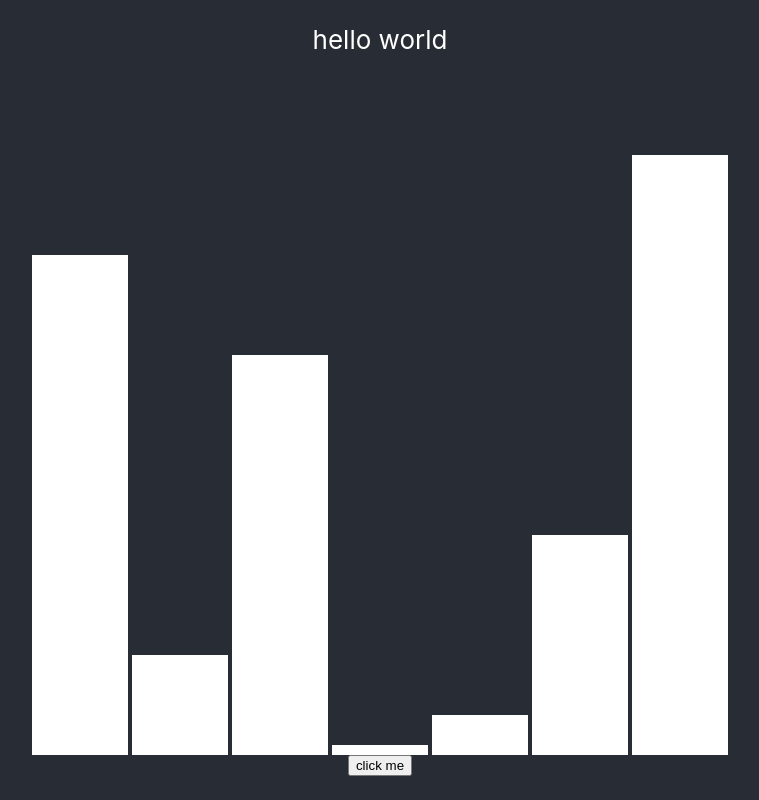
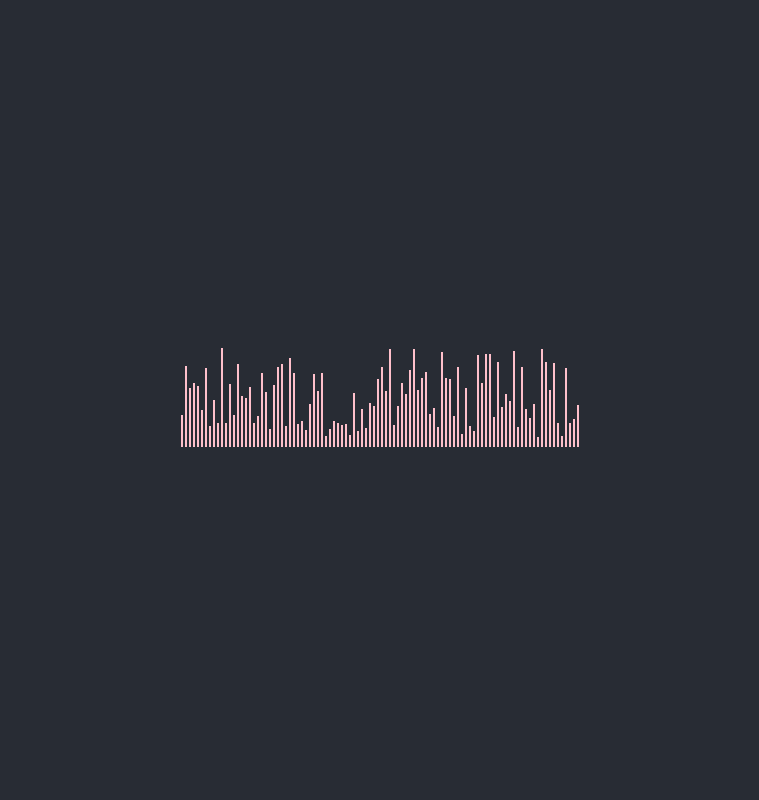
Before and after one commit to uclaseo/sorta, a React (Create React App) app: page / in a window 1280 px wide. Shown: the whole page, without its empty margins (260-1019 px from the left). Built offline with nearby package versions, Linux system fonts and the light colour scheme.

Commit message:
Added Visualizer component

```diff
--- a/src/App.js
+++ b/src/App.js
@@ -1,31 +1,70 @@
 import React from 'react';
-import BarContainer from './BarContainer';
+
+import Visualizer from './containers/Visualizer/Visualizer';
+// import BarContainer from './BarContainer';
 import './App.scss';
 
 class App extends React.Component {
-  state = {
-    numbers: [500, 100, 400, 10, 40, 220, 600],
-  }
+  // state = {
+  //   numbers: [500, 100, 400, 10, 40, 220, 600],
+  // }
 
-  start = () => {
-    this.setState(prevState => {
-      const newNumbers = prevState.numbers.reverse();
-      return {
-        numbers: newNumbers,
-      };
-    });
-  }
+  // start = () => {
+  //   const numbers = [ ...this.state.numbers ];
+
+  //   let i = 0;
+  //   const times = numbers.length;
+  //   const sort = () => {
+  //     if (i < times) {
+  //       setTimeout(sort, 200);
+  //     }
+  //     i += 1;
+  //   }
+  //   sort();
+  //   for (let i = 0; i < numbers.length; i += 1) {
+  //     let min = numbers[i];
+  //     for (let j = i + 1; j < numbers.length; j += 1) {
+  //       if (numbers[j] < min) {
+  //         min = numbers[j];
+  //         let temp = numbers[i];
+  //         numbers[i] = min;
+  //         numbers[j] = temp;
+  //         continue;
+  //       }
+
+  //     }
+  //   }
+  //   this.setState({
+  //     numbers,
+  //   });
+  // }
+
+  // reset = () => {
+  //   this.setState({
+  //     numbers: [ ...dummy ],
+  //   });
+  // }
+
   render() {
     return (
       <div className="App">
-        <header className="App-header">
-          <div>hello world</div>
-          <BarContainer numbers={this.state.numbers} />
-          <button onClick={this.start}>click me</button>
-        </header>
+        <Visualizer></Visualizer>
       </div>
     );
   }
+
+  // render() {
+  //   return (
+  //     <div className="App">
+  //       <header className="App-header">
+  //         <div>hello world</div>
+  //         <BarContainer numbers={this.state.numbers} />
+  //         <button onClick={this.start}>click me</button>
+  //         <button onClick={this.reset}>reset</button>
+  //       </header>
+  //     </div>
+  //   );
+  // }
 }
 
 export default App;
--- a/src/App.scss
+++ b/src/App.scss
@@ -1,13 +1,6 @@
 @import './variables.scss';
 .App {
   text-align: center;
-}
-
-.App-logo {
-  height: 40vmin;
-}
-
-.App-header {
   background-color: $primary-color;
   min-height: 100vh;
   display: flex;
@@ -17,3 +10,6 @@
   font-size: calc(10px + 2vmin);
   color: white;
 }
+
+.App-header {
+}
--- /dev/null
+++ b/src/containers/Visualizer/Visualizer.js
@@ -0,0 +1,44 @@
+import React, { Component } from 'react';
+import styles from './Visualizer.module.css';
+
+
+class Visualizer extends Component {
+  state = {
+    array: [],
+  }
+
+  componentDidMount() {
+    this.generateRandomArray(100);
+  }
+
+  generateRandomArray(length) {
+    const array = [];
+    for (let i = 0; i < length; i += 1) {
+      array.push(this.generateRandomIntFromInterval(10, length));
+    }
+    this.setState({
+      array,
+    });
+  }
+
+  generateRandomIntFromInterval(min, max) {
+    return Math.floor(Math.random() * (max - min + 1) + min);
+  }
+
+  render() {
+    const { array } = this.state;
+    return (
+      <div className={styles.barContainer}>
+        {
+          array.map((value, index) => (
+            <div className={styles.barValue} key={index} style={{ height: `${value}px`}}>
+              {/* {value} */}
+            </div>
+          ))
+        }
+      </div>
+    );
+  }
+}
+
+export default Visualizer;
--- /dev/null
+++ b/src/containers/Visualizer/Visualizer.module.css
@@ -0,0 +1,11 @@
+.barContainer {
+  /* position: absolute; */
+  /* left: 100px; */
+}
+
+.barValue {
+  width: 2px;
+  background-color: pink;
+  display: inline-block;
+  margin: 0 1px;
+}
```
